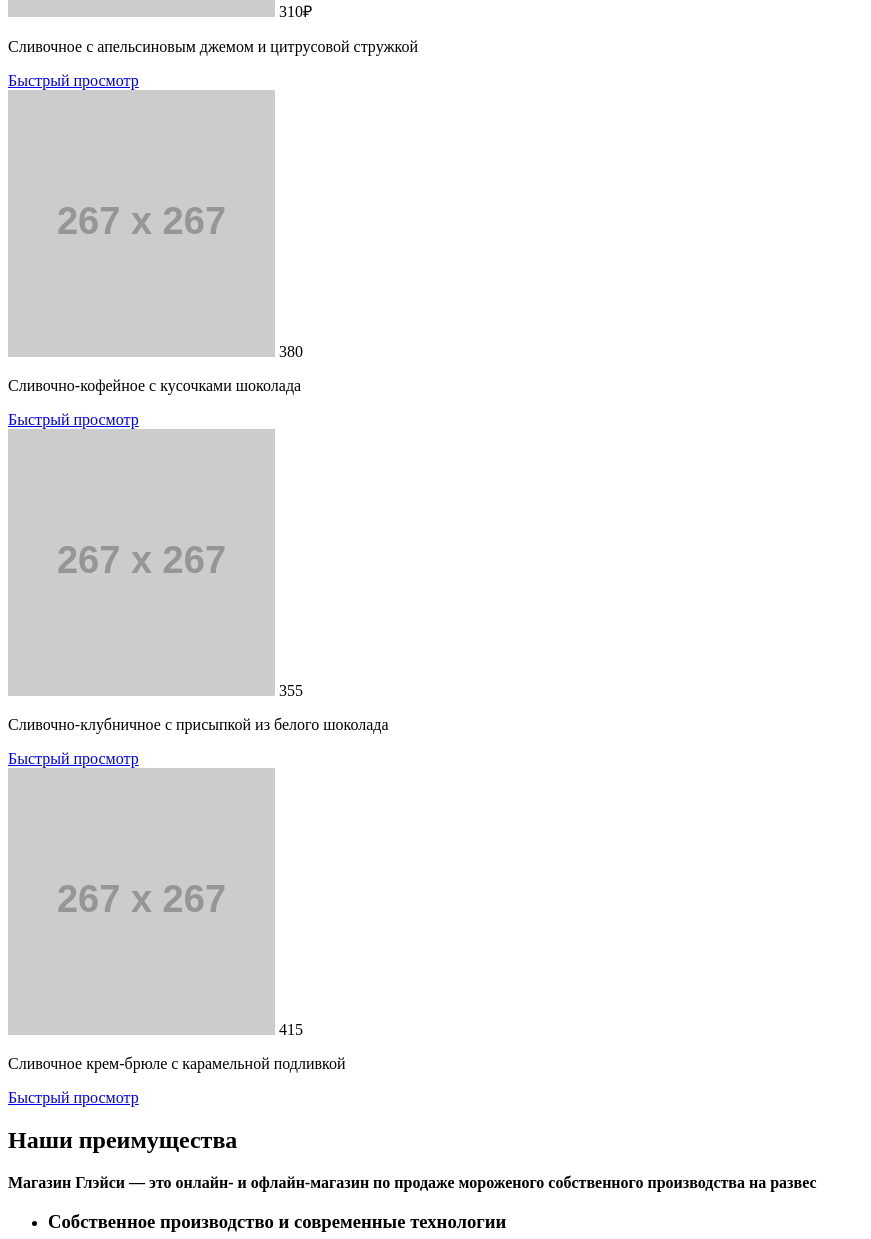
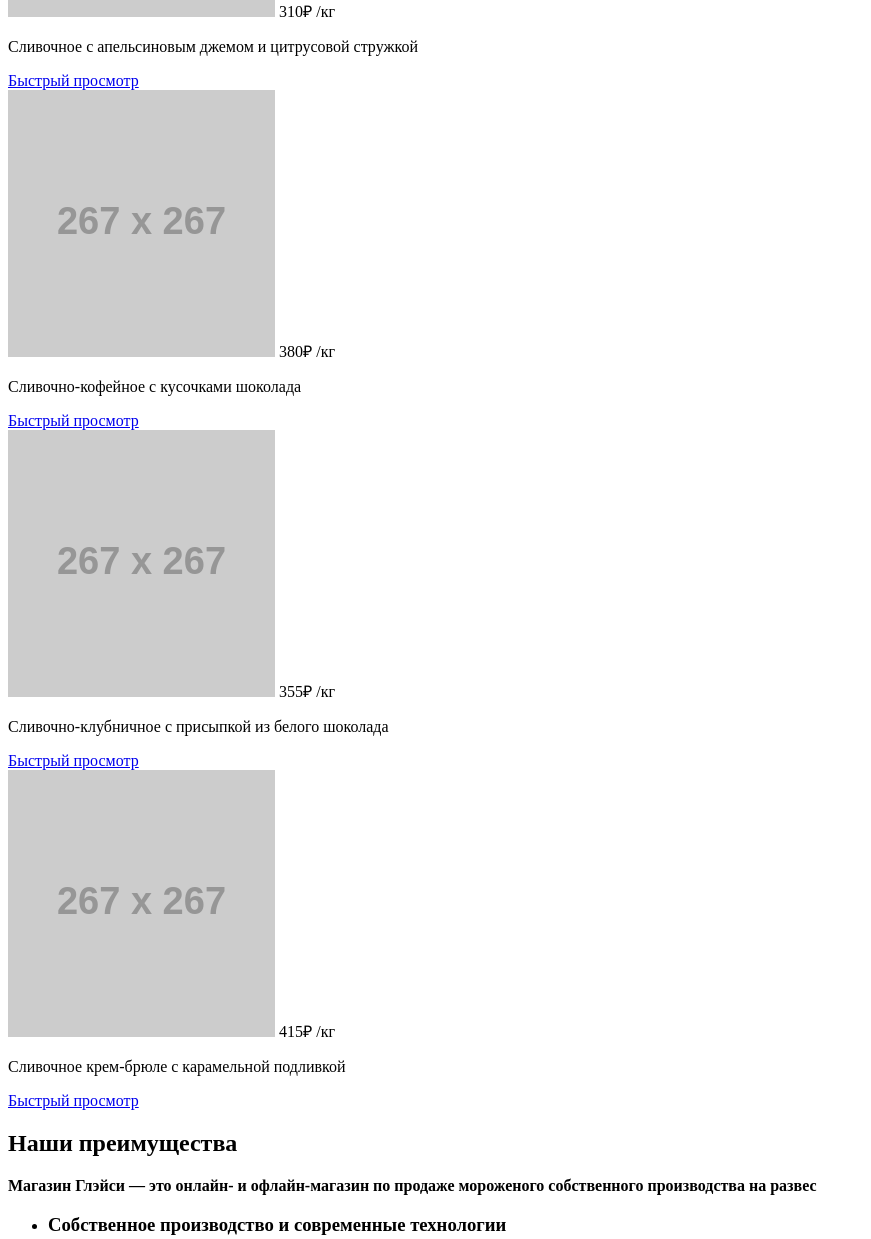
Before and after one commit to Emyriss/443391-gllacy-24, a plain HTML site: page index.html in a window 1280 px wide. Shown: the part 2775-4014 px from the top of the page, without its empty margins (0-871 px from the left). Drawn offline with Linux system fonts and the light colour scheme; placeholder pictures from the web are drawn by us.

Commit message:
"/кг" добавил в разметку страницы и потерянные значки рублей к ценам

```diff
--- a/index.html
+++ b/index.html
@@ -78,7 +78,7 @@
                 <span class="bage-hit"></span>
                 <img src="http://placehold.it/267x267" alt="Сливочное мороженное" width="267" height="267">
                 <span class="product-price">310&#x20bd;</span>
-                <span class="product-weight">&nbsp;</span>
+                <span class="product-weight">/кг</span>
                 <p class="product-description">
                     Сливочное с апельсиновым джемом и цитрусовой стружкой
                 </p>
@@ -87,8 +87,8 @@
             <div class="popular-product-catalog-item">
                 <span class="bage-hit"></span>
                 <img src="http://placehold.it/267x267" alt="Сливочно-кофейное мороженное" width="267" height="267">
-                <span class="product-price">380</span>
-                <span class="product-weight">&nbsp;</span>
+                <span class="product-price">380&#x20bd;</span>
+                <span class="product-weight">/кг</span>
                 <p class="product-description">
                     Сливочно-кофейное с кусочками шоколада
                 </p>
@@ -97,8 +97,8 @@
             <div class="popular-product-catalog-item">
                 <span class="bage-hit"></span>
                 <img src="http://placehold.it/267x267" alt="Сливочно-клубничное мороженное" width="267" height="267">
-                <span class="product-price">355</span>
-                <span class="product-weight">&nbsp;</span>
+                <span class="product-price">355&#x20bd;</span>
+                <span class="product-weight">/кг</span>
                 <p class="product-description">
                     Сливочно-клубничное с присыпкой из белого шоколада
                 </p>
@@ -107,8 +107,8 @@
             <div class="popular-product-catalog-item">
                 <span class="bage-hit"></span>
                 <img src="http://placehold.it/267x267" alt="Сливочное мороженное крем-брюле" width="267" height="267">
-                <span class="product-price">415</span>
-                <span class="product-weight">&nbsp;</span>
+                <span class="product-price">415&#x20bd;</span>
+                <span class="product-weight">/кг</span>
                 <p class="product-description">
                     Сливочное крем-брюле с карамельной подливкой
                 </p>
```
Also changed, not shown: catalog.html (+22 -22 lines).
